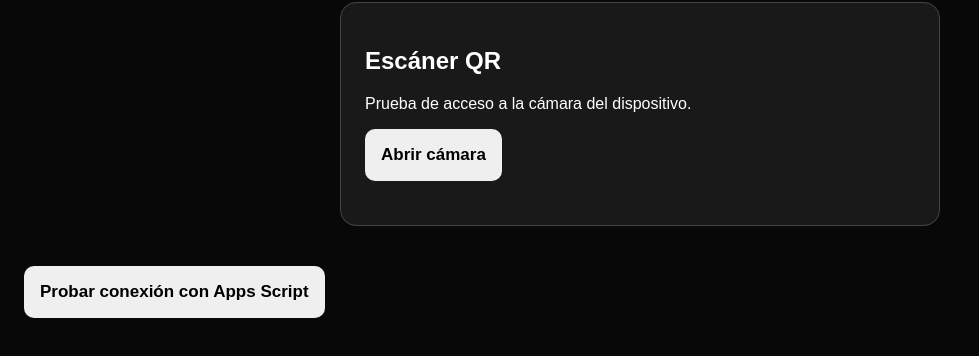
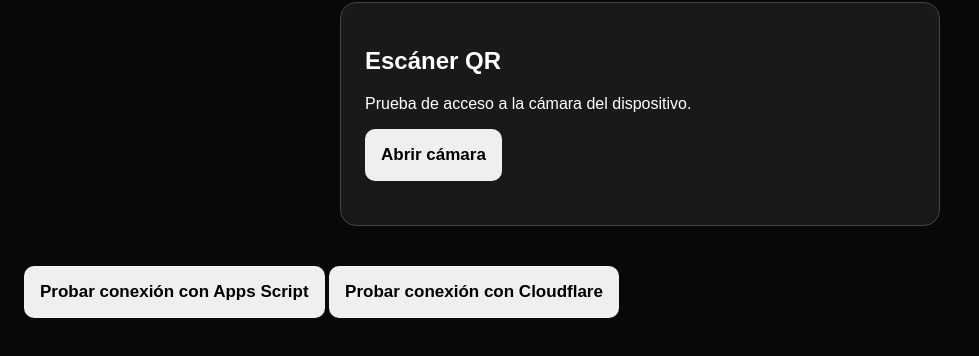
Before and after one commit to juanjomosob/time-attack-accesos-2027, a plain HTML site: page index.html in a window 1280 px wide. Shown: the part 160-516 px from the top of the page, without its empty margins (0-979 px from the left). Drawn offline with Linux system fonts and the light colour scheme.

Commit message:
Update index.html

```diff
--- a/index.html
+++ b/index.html
@@ -110,4 +110,21 @@ async function probarConexion() {
 </script>
 
 <button onclick="probarConexion()">Probar conexión con Apps Script</button></body>
+  <script>
+async function probarCloudflare() {
+  try {
+    const respuesta = await fetch(
+      'https://time-attack-accesos-2027.juanjo-mosob.workers.dev/'
+    );
+
+    const datos = await respuesta.json();
+
+    alert(datos.mensaje);
+  } catch (error) {
+    alert('Error de conexión: ' + error.message);
+  }
+}
+</script>
+
+<button onclick="probarCloudflare()">Probar conexión con Cloudflare</button>
 </html>
```
